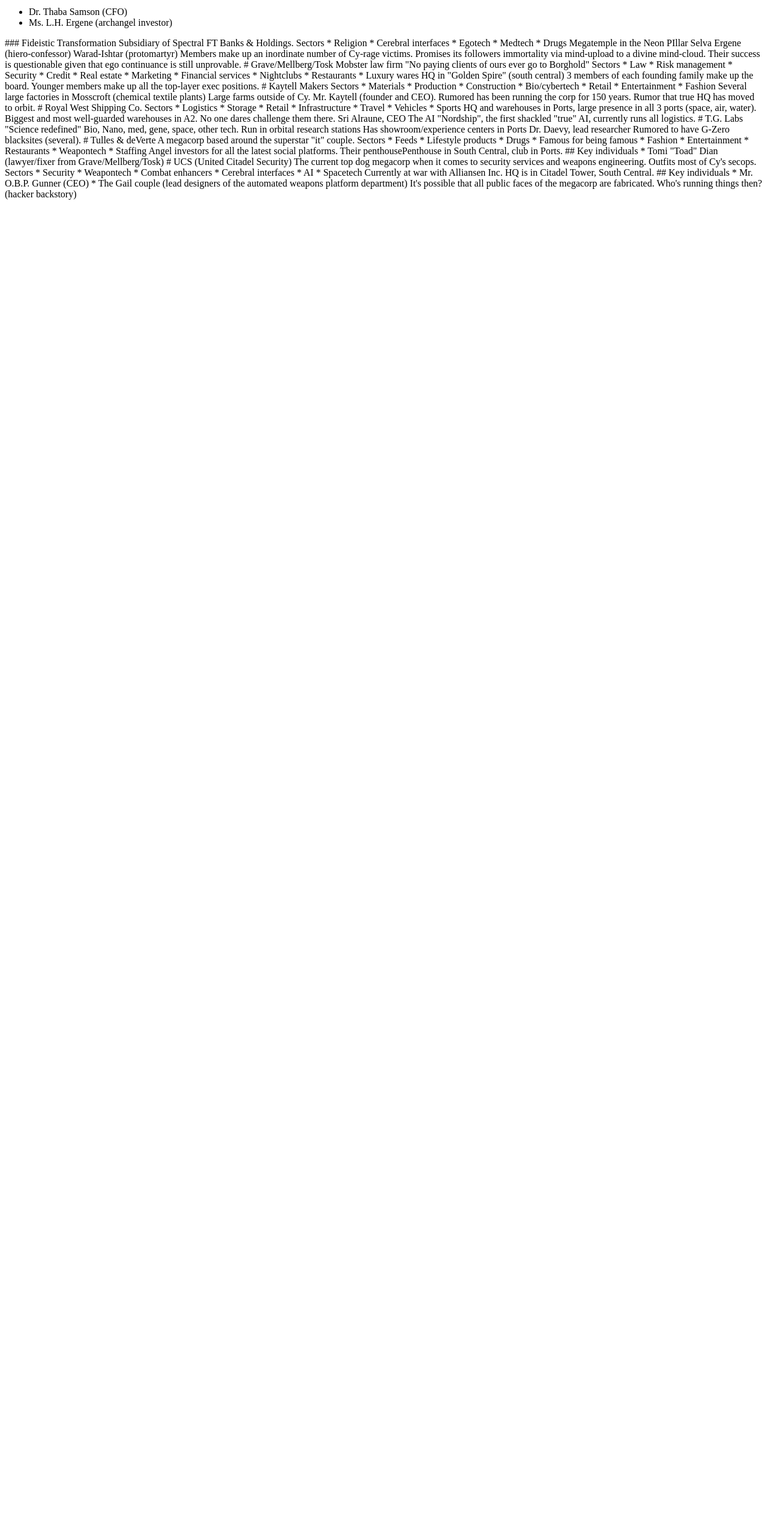
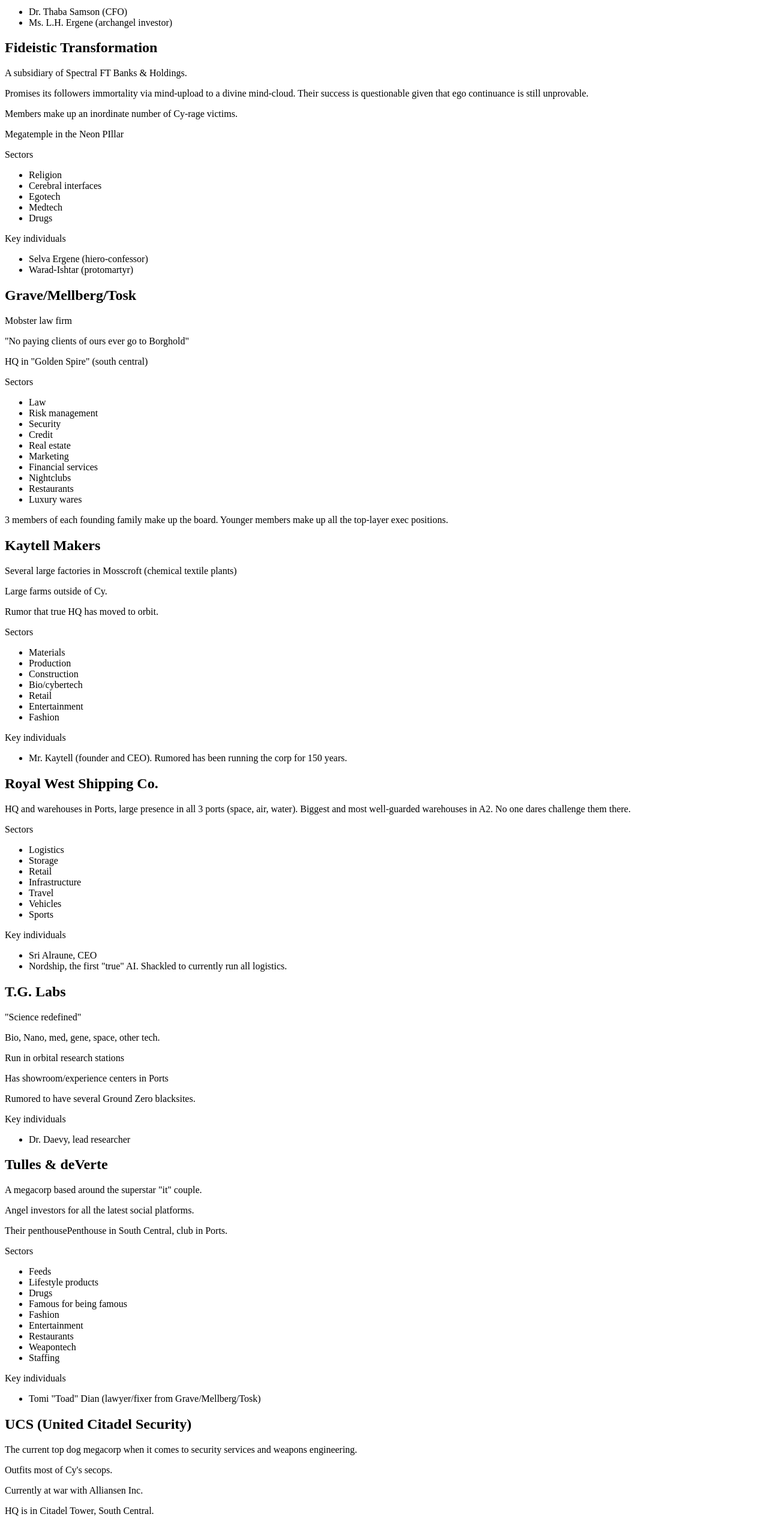
Before and after one commit to RadicalGarlic/safehouse.kim, an Angular app: page /cy_borg/lore in a window 1280 px wide. Shown: the part 3147-5691 px from the top of the page at 60% size. Before the commit the page ends 3488 px from the top, so only its background shows below. Built offline with nearby package versions, Linux system fonts and the light colour scheme.

Commit message:
Finish CyBorg MegaCorps

```diff
--- a/src/app/cy-borg/cy-borg-lore/cy-borg-lore.component.html
+++ b/src/app/cy-borg/cy-borg-lore/cy-borg-lore.component.html
@@ -157,136 +157,155 @@
     </ul>
   </div>
 
+  <h2>Fideistic Transformation</h2>
+  <p>A subsidiary of Spectral FT Banks & Holdings.</p>
+  <p>Promises its followers immortality via mind-upload to a divine mind-cloud. Their success is questionable given that ego continuance is still unprovable.</p>
+  <p>Members make up an inordinate number of Cy-rage victims.</p>
+  <p>Megatemple in the Neon PIllar</p>
+  <div>
+    <p>Sectors</p>
+    <ul>
+      <li>Religion</li>
+      <li>Cerebral interfaces</li>
+      <li>Egotech</li>
+      <li>Medtech</li>
+      <li>Drugs</li>
+    </ul>
+  </div>
+  <div>
+    <p>Key individuals</p>
+    <ul>
+      <li>Selva Ergene (hiero-confessor)</li>
+      <li>Warad-Ishtar (protomartyr)</li>
+    </ul>
+  </div>
 
-### Fideistic Transformation
-Subsidiary of Spectral FT Banks & Holdings.
+  <h2>Grave/Mellberg/Tosk</h2>
+  <p>Mobster law firm</p>
+  <p>"No paying clients of ours ever go to Borghold"</p>
+  <p>HQ in "Golden Spire" (south central)</p>
+  <div>
+    <p>Sectors</p>
+    <ul>
+      <li>Law</li>
+      <li>Risk management</li>
+      <li>Security</li>
+      <li>Credit</li>
+      <li>Real estate</li>
+      <li>Marketing</li>
+      <li>Financial services</li>
+      <li>Nightclubs</li>
+      <li>Restaurants</li>
+      <li>Luxury wares</li>
+    </ul>
+  </div>
+  <p>3 members of each founding family make up the board. Younger members make up all the top-layer exec positions.</p>
 
-Sectors
-* Religion
-* Cerebral interfaces
-* Egotech
-* Medtech
-* Drugs
+  <h2>Kaytell Makers</h2>
+  <p>Several large factories in Mosscroft (chemical textile plants)</p>
+  <p>Large farms outside of Cy.</p>
+  <p>Rumor that true HQ has moved to orbit.</p>
+  <div>
+    <p>Sectors</p>
+    <ul>
+      <li>Materials</li>
+      <li>Production</li>
+      <li>Construction</li>
+      <li>Bio/cybertech</li>
+      <li>Retail</li>
+      <li>Entertainment</li>
+      <li>Fashion</li>
+    </ul>
+  </div>
+  <div>
+    <p>Key individuals</p>
+    <ul>
+      <li>Mr. Kaytell (founder and CEO). Rumored has been running the corp for 150 years.</li>
+    </ul>
+  </div>
 
-Megatemple in the Neon PIllar
+  <h2>Royal West Shipping Co.</h2>
+  <p>HQ and warehouses in Ports, large presence in all 3 ports (space, air, water). Biggest and most well-guarded warehouses in A2. No one dares challenge them there.</p>
+  <div>
+    <p>Sectors</p>
+    <ul>
+      <li>Logistics</li>
+      <li>Storage</li>
+      <li>Retail</li>
+      <li>Infrastructure</li>
+      <li>Travel</li>
+      <li>Vehicles</li>
+      <li>Sports</li>
+    </ul>
+  </div>
+  <div>
+    <p>Key individuals</p>
+    <ul>
+      <li>Sri Alraune, CEO</li>
+      <li>Nordship, the first "true" AI. Shackled to currently run all logistics.</li>
+    </ul>
+  </div>
 
-Selva Ergene (hiero-confessor)
+  <h2>T.G. Labs</h2>
+  <p>"Science redefined"</p>
+  <p>Bio, Nano, med, gene, space, other tech.</p>
+  <p>Run in orbital research stations</p>
+  <p>Has showroom/experience centers in Ports</p>
+  <p>Rumored to have several Ground Zero blacksites.</p>
+  <div>
+    <p>Key individuals</p>
+    <ul>
+      <li>Dr. Daevy, lead researcher</li>
+    </ul>
+  </div>
 
-Warad-Ishtar (protomartyr)
+  <h2>Tulles & deVerte</h2>
+  <p>A megacorp based around the superstar "it" couple.</p>
+  <p>Angel investors for all the latest social platforms.</p>
+  <p>Their penthousePenthouse in South Central, club in Ports.</p>
+  <div>
+    <p>Sectors</p>
+    <ul>
+      <li>Feeds</li>
+      <li>Lifestyle products</li>
+      <li>Drugs</li>
+      <li>Famous for being famous</li>
+      <li>Fashion</li>
+      <li>Entertainment</li>
+      <li>Restaurants</li>
+      <li>Weapontech</li>
+      <li>Staffing</li>
+    </ul>
+  </div>
+  <div>
+    <p>Key individuals</p>
+    <ul>
+      <li>Tomi "Toad" Dian (lawyer/fixer from Grave/Mellberg/Tosk)</li>
+    </ul>
+  </div>
 
-Members make up an inordinate number of Cy-rage victims.
-
-Promises its followers immortality via mind-upload to a divine mind-cloud. Their success is questionable given that ego continuance is still unprovable.
-
-# Grave/Mellberg/Tosk
-Mobster law firm
-
-"No paying clients of ours ever go to Borghold"
-
-Sectors
-* Law
-* Risk management
-* Security
-* Credit
-* Real estate
-* Marketing
-* Financial services
-* Nightclubs
-* Restaurants
-* Luxury wares
-
-HQ in "Golden Spire" (south central)
-
-3 members of each founding family make up the board. Younger members make up all the top-layer exec positions.
-
-# Kaytell Makers
-Sectors
-* Materials
-* Production
-* Construction
-* Bio/cybertech
-* Retail
-* Entertainment
-* Fashion
-
-Several large factories in Mosscroft (chemical textile plants)
-
-Large farms outside of Cy.
-
-Mr. Kaytell (founder and CEO). Rumored has been running the corp for 150 years.
-
-Rumor that true HQ has moved to orbit.
-
-# Royal West Shipping Co.
-Sectors
-* Logistics
-* Storage
-* Retail
-* Infrastructure
-* Travel
-* Vehicles
-* Sports
-
-HQ and warehouses in Ports, large presence in all 3 ports (space, air, water). Biggest and most well-guarded warehouses in A2. No one dares challenge them there.
-
-Sri Alraune, CEO
-
-The AI "Nordship", the first shackled "true" AI, currently runs all logistics.
-
-# T.G. Labs
-"Science redefined"
-
-Bio, Nano, med, gene, space, other tech.
-
-Run in orbital research stations
-
-Has showroom/experience centers in Ports
-
-Dr. Daevy, lead researcher
-
-Rumored to have G-Zero blacksites (several).
-
-# Tulles & deVerte
-A megacorp based around the superstar "it" couple.
-
-Sectors
-* Feeds
-* Lifestyle products
-* Drugs
-* Famous for being famous
-* Fashion
-* Entertainment
-* Restaurants
-* Weapontech
-* Staffing
-
-Angel investors for all the latest social platforms.
-
-Their penthousePenthouse in South Central, club in Ports.
-
-## Key individuals
-* Tomi "Toad" Dian (lawyer/fixer from Grave/Mellberg/Tosk)
-
-# UCS (United Citadel Security)
-The current top dog megacorp when it comes to security services and weapons engineering.
-
-Outfits most of Cy's secops.
-
-Sectors
-* Security
-* Weapontech
-* Combat enhancers
-* Cerebral interfaces
-* AI
-* Spacetech
-
-Currently at war with Alliansen Inc.
-
-HQ is in Citadel Tower, South Central.
-
-## Key individuals
-* Mr. O.B.P. Gunner (CEO)
-* The Gail couple (lead designers of the automated weapons platform department)
-
-It's possible that all public faces of the megacorp are fabricated. Who's running things then?(hacker backstory)
+  <h2>UCS (United Citadel Security)</h2>
+  <p>The current top dog megacorp when it comes to security services and weapons engineering.</p>
+  <p>Outfits most of Cy's secops.</p>
+  <p>Currently at war with Alliansen Inc.</p>
+  <p>HQ is in Citadel Tower, South Central.</p>
+  <p>It's possible that all public faces of the megacorp are fabricated. Who's running things then?(hacker backstory)</p>
+  <div>
+    <p>Sectors</p>
+    <ul>
+      <li>Security</li>
+      <li>Weapontech</li>
+      <li>Combat enhancers</li>
+      <li>Cerebral interfaces</li>
+      <li>AI</li>
+      <li>Spacetech</li>
+    </ul>
+  </div>
+  <div>
+    <p>Key individuals</p>
+    <ul>
+      <li>Mr. O.B.P. Gunner (CEO)</li>
+      <li>The Gail couple (lead designers of the automated weapons platform department)</li>
+    </ul>
+  </div>
 </div>
```
